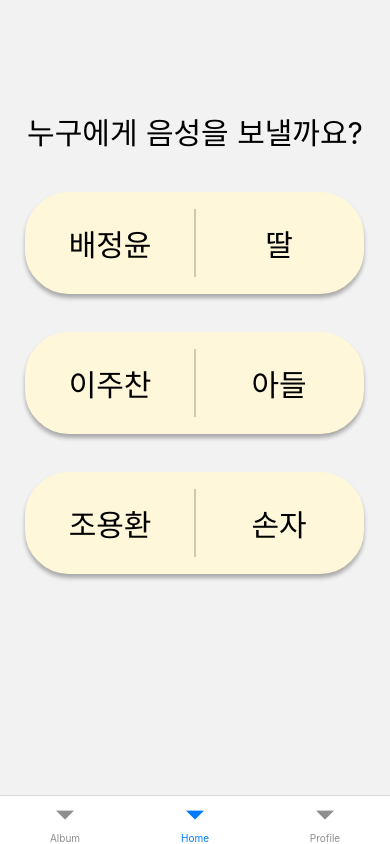
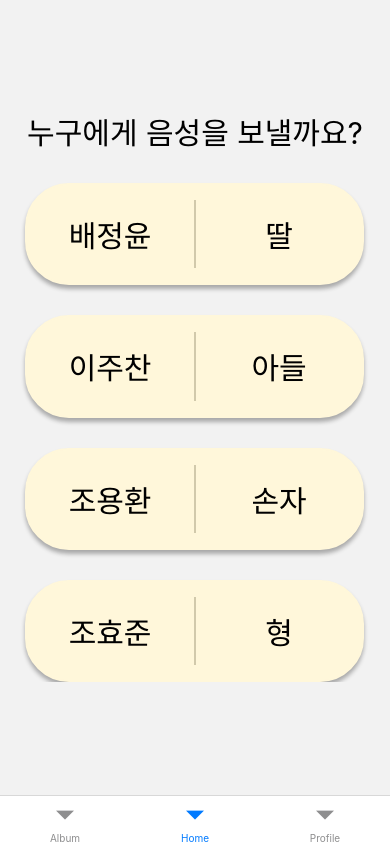
Before and after one commit to Solution-Challenge-GIST/GDSC_front, a React Native app: screen /Record1 in a window 390 px wide. Built offline with nearby package versions, Linux system fonts and the light colour scheme.

Commit message:
Record1 props 추가 profile 마무리

```diff
--- a/src/components/button/style.js
+++ b/src/components/button/style.js
@@ -7,7 +7,7 @@ import {
 } from '../../style/share';
 import { getDisplayHeight, getDisplayWidth } from '../../utility';
 
-const Commonbutton = {
+export const Commonbutton = {
   backgroundColor: baseColor,
   borderWidth: 2,
   borderColor: baseColor,
--- a/src/components/input/style.js
+++ b/src/components/input/style.js
@@ -23,6 +23,7 @@ export const styles = StyleSheet.create({
     backgroundColor: baseColor,
   },
   ProfileName: {
+    marginBottom: 7,
     fontWeight: mediumFontWeight,
     fontSize: mediumFontSize,
   },
--- a/src/pages/MainTabNavigator/HomeStackNavigator/Record/Record1.tsx
+++ b/src/pages/MainTabNavigator/HomeStackNavigator/Record/Record1.tsx
@@ -2,40 +2,60 @@ import { View, Text } from 'react-native';
 import React from 'react';
 import Relativebutton from '../../../../components/button/RelativeButton';
 import { SafeAreaView } from 'react-native-safe-area-context';
-import { styles } from './Re1style';
+import { record1Styles } from './style';
 import { useNavigation } from '@react-navigation/native';
+import { ScrollView } from 'react-native-gesture-handler';
+
+const data = {
+  relationship: [
+    {
+      name: '배정윤',
+      relative: '딸',
+    },
+    {
+      name: '이주찬',
+      relative: '아들',
+    },
+    {
+      name: '조용환',
+      relative: '손자',
+    },
+    {
+      name: '조효준',
+      relative: '형',
+    },
+  ],
+};
+interface person {
+  name: string;
+  relative: string;
+}
 export default function Test() {
-  const onChange = () => {
-    console.log('hi');
+  const onChange = (props: person) => {
+    console.log(props);
   };
+
   return (
     <SafeAreaView>
-      <View style={styles.position}>
-        <View style={styles.component}>
-          <Text style={styles.text}>누구에게 음성을 보낼까요?</Text>
-          <View>
-            <Relativebutton
-              name={'배정윤'}
-              relative={'딸'}
-              onPress={onChange}
-            ></Relativebutton>
-          </View>
-          <View>
-            <Relativebutton
-              name={'이주찬'}
-              relative={'아들'}
-              onPress={onChange}
-            ></Relativebutton>
-          </View>
-          <View>
-            <Relativebutton
-              name={'조용환'}
-              relative={'손자'}
-              onPress={onChange}
-            ></Relativebutton>
-          </View>
+      <ScrollView
+        contentContainerStyle={{ flexGrow: 1 }}
+        style={{ marginBottom: 0 }}
+      >
+        <View style={record1Styles.position}>
+          <Text style={record1Styles.text}>누구에게 음성을 보낼까요?</Text>
+          {data.relationship.map(({ name, relative }) => {
+            return (
+              <View style={{ marginTop: 30 }}>
+                <Relativebutton
+                  name={name}
+                  relative={relative}
+                  onPress={() => onChange({ name, relative })}
+                ></Relativebutton>
+              </View>
+            );
+          })}
         </View>
-      </View>
+      </ScrollView>
     </SafeAreaView>
   );
 }
--- a/src/pages/MainTabNavigator/HomeStackNavigator/Record/Re1style.js
+++ b/src/pages/MainTabNavigator/HomeStackNavigator/Record/style.js
@@ -2,16 +2,11 @@ import { StyleSheet } from 'react-native';
 import { mediumFontSize, mediumFontWeight } from '../../../../style/share';
 import { getDisplayHeight, getDisplayWidth } from '../../../../utility';
 
-export const styles = StyleSheet.create({
+export const record1Styles = StyleSheet.create({
   position: {
     marginTop: getDisplayHeight(120),
     marginLeft: getDisplayWidth(27),
     marginRight: getDisplayWidth(27),
-  },
-  component: {
-    width: getDisplayWidth(374),
-    height: getDisplayHeight(510),
-    justifyContent: 'space-between',
   },
   text: {
     fontWeight: mediumFontWeight,
--- a/src/pages/MainTabNavigator/HomeStackNavigator/Test/Test.tsx
+++ b/src/pages/MainTabNavigator/HomeStackNavigator/Test/Test.tsx
@@ -9,8 +9,6 @@ import { SafeAreaView } from 'react-native-safe-area-context';
 export default function Test() {
   return (
     <SafeAreaView>
-      <NormalButton text={'다음으로'}></NormalButton>
-      <Relativebutton name={'용환'} relative={'you'}></Relativebutton>
       <Normalinput></Normalinput>
       <QuestionBox payload="내 자식이 한 일 중에 가장 기뻤던 일은?" />
     </SafeAreaView>
--- a/src/pages/MainTabNavigator/ProfileStackNavigator/Profile/style.js
+++ b/src/pages/MainTabNavigator/ProfileStackNavigator/Profile/style.js
@@ -1,19 +1,20 @@
 import { StyleSheet } from 'react-native';
+import { Commonbutton } from '../../../../components/button/style';
 import { mediumFontSize, mediumFontWeight } from '../../../../style/share';
 import { getDisplayHeight, getDisplayWidth } from '../../../../utility';
 
-const Textform = {
+const textForm = {
   fontWeight: mediumFontWeight,
   fontSize: mediumFontSize,
 };
-export const styles = StyleSheet.create({
+export const profileStyles = StyleSheet.create({
   imageComponent: {
     marginLeft: getDisplayWidth(27),
     marginRight: getDisplayWidth(27),
     marginTop: getDisplayHeight(62),
   },
   info: {
-    ...Textform,
+    ...textForm,
   },
   align: {
     alignItems: 'center',
@@ -40,9 +41,22 @@ export const styles = StyleSheet.create({
   },
   infoComponent: {
     marginTop: getDisplayHeight(22),
-    height: getDisplayHeight(655),
+    height: getDisplayHeight(700),
     alignItems: 'center',
     justifyContent: 'space-between',
     marginBottom: getDisplayHeight(74),
   },
+  fixbutton: {
+    width: getDisplayWidth(390),
+    height: getDisplayHeight(88),
+    ...Commonbutton,
+    justifyContent: 'center',
+    alignItems: 'center',
+    flexDirection: 'row',
+  },
+  fixImage: {
+    width: getDisplayWidth(80),
+    height: getDisplayHeight(80),
+    resizeMode: 'contain',
+  },
 });
```
Also changed, not shown: src/pages/MainTabNavigator/ProfileStackNavigator/Profile/Profile.tsx (+22 -15 lines).
